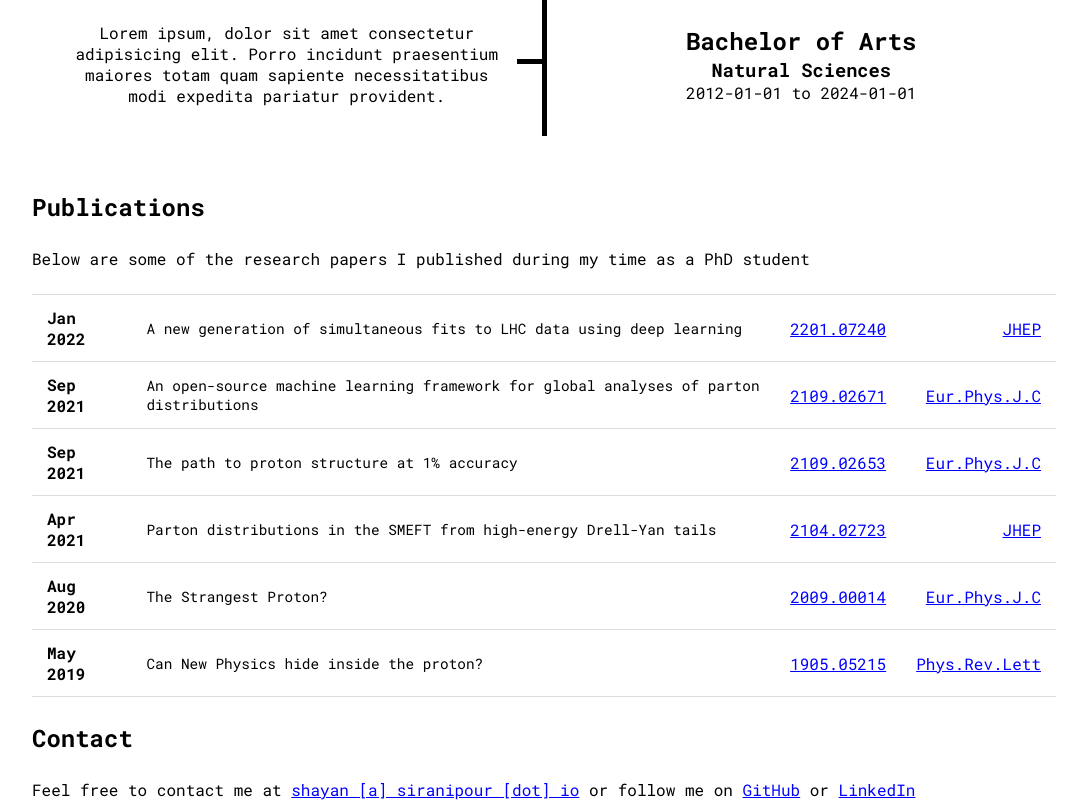
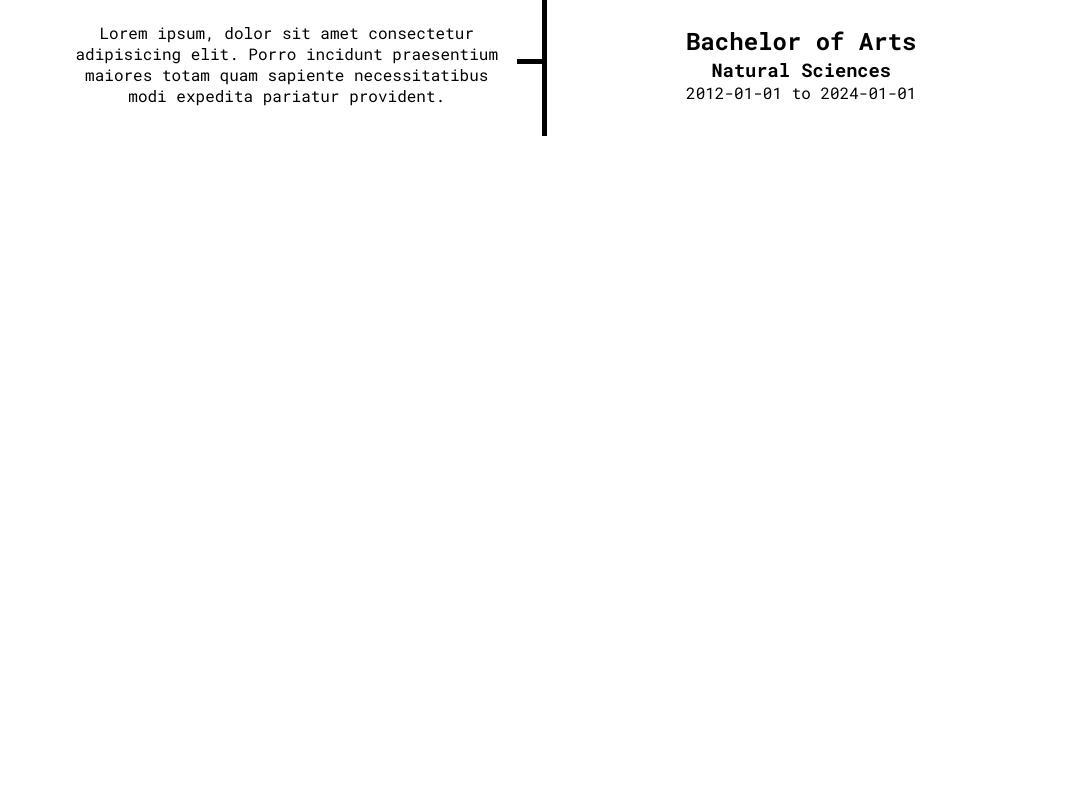
Before and after one commit to siranipour/website, a React (Vite) app: page / in a window 1280 px wide. Shown: the part 1749-2549 px from the top of the page, without its empty margins (96-1183 px from the left). After the commit the page ends 2015 px from the top, so only its background shows below. Built offline with nearby package versions, Linux system fonts and the light colour scheme.

Commit message:
test deploy

```diff
--- a/src/App.css
+++ b/src/App.css
@@ -8,9 +8,9 @@ html {
     scroll-behavior: smooth;
 }
 
-/* body {
-    padding-bottom: 50px;
-} */
+body {
+    margin-bottom: 100px;
+}
 
 *, *::after, *::before {
     margin: 0;
--- a/src/App.tsx
+++ b/src/App.tsx
@@ -1,10 +1,10 @@
 import Header from "./components/Header/Header";
-import Contact from "./components/Contact/Contact";
+// import Contact from "./components/Contact/Contact";
 import { Timeline, timelineEntries } from "./components/Timeline/Timeline";
-import {
-  Publications,
-  publicationEntries,
-} from "./components/Publications/Publications";
+// import {
+//   Publications,
+//   publicationEntries,
+// } from "./components/Publications/Publications";
 import "./App.css";
 
 const App = () => {
@@ -12,8 +12,8 @@ const App = () => {
     <>
       <Header />
       <Timeline entries={timelineEntries} title={"Timeline"} />
-      <Publications entries={publicationEntries} title={"Publications"} />
-      <Contact title={"Contact"} />
+      {/* <Publications entries={publicationEntries} title={"Publications"} />
+      <Contact title={"Contact"} /> */}
     </>
   );
 };
```
